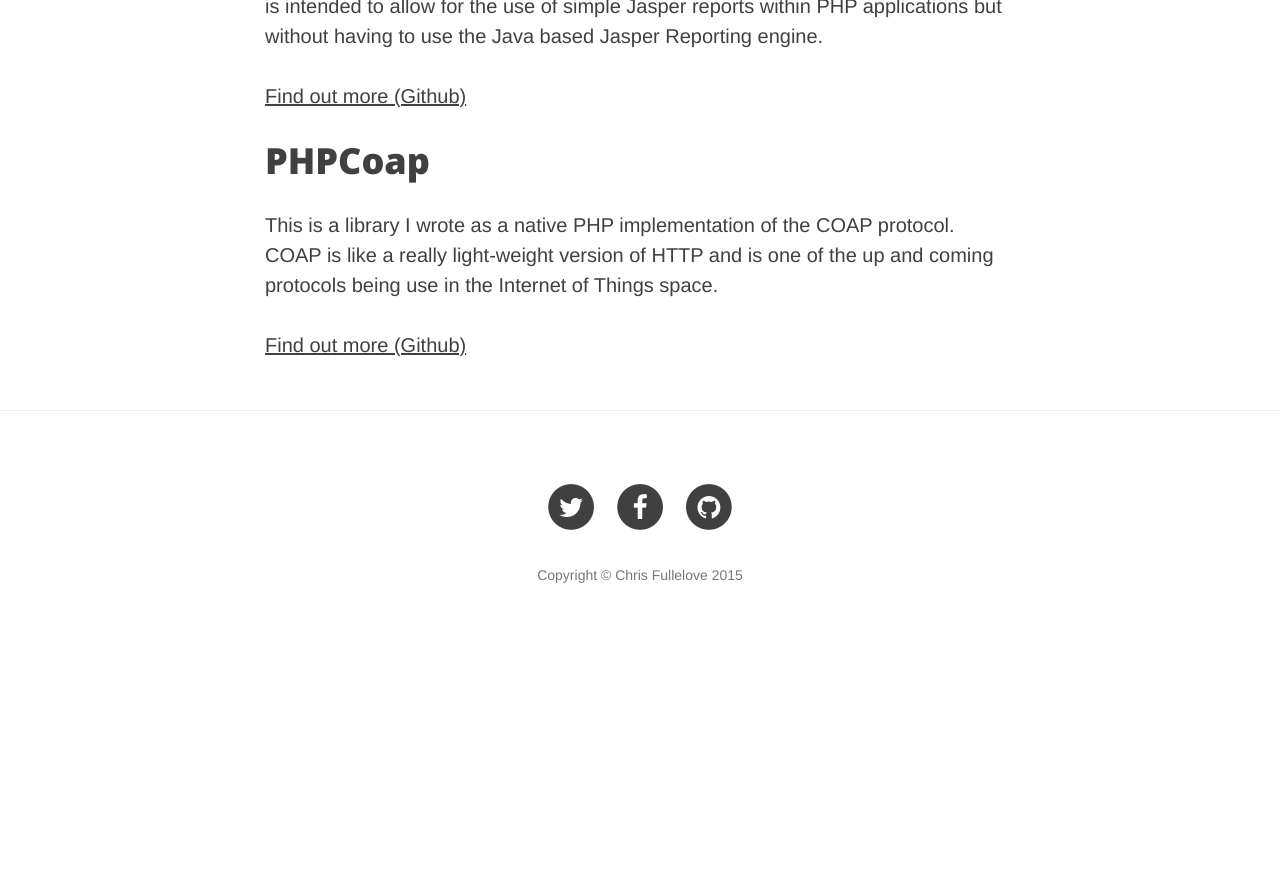
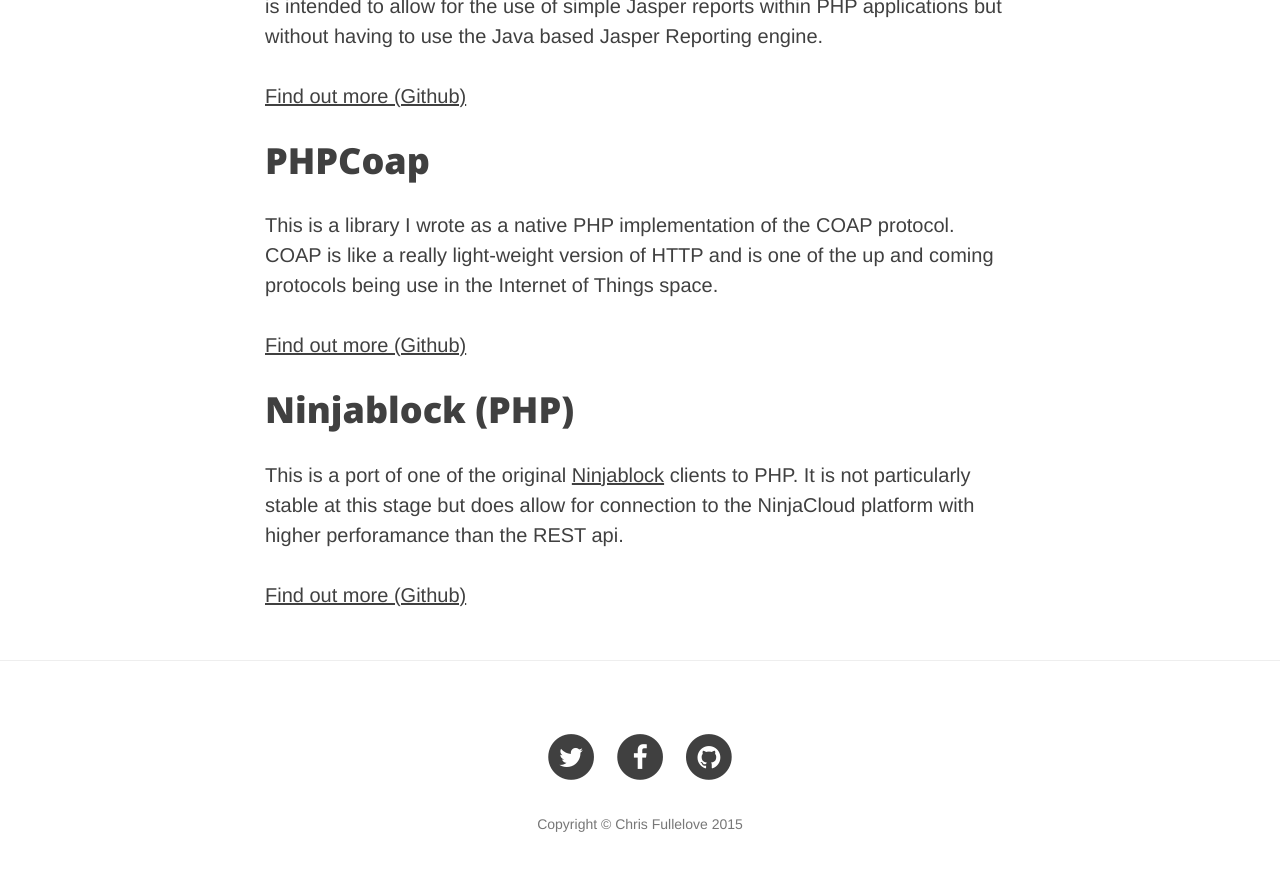
Before and after one commit to cfullelove/cfullelove.github.io, a Jekyll site: the page built from projects.md, in a window 1280 px wide and 900 px high, scrolled down 961 px. Shown: the top 871 px of the window. Built offline with Jekyll 4.4.1, drawn with Linux system fonts in a browser that asks for light colours; nearby versions of some CDN libraries; before the commit the page ends 1612 px from its top, so only the background shows below that.

Commit message:
Update projects.md

```diff
--- a/projects.md
+++ b/projects.md
@@ -25,3 +25,9 @@ The beginnings of a navtive Jasper Report XML (jrxml) rendering library in PHP.
 This is a library I wrote as a native PHP implementation of the COAP protocol. COAP is like a really light-weight version of HTTP and is one of the up and coming protocols being use in the Internet of Things space.
 
 [Find out more (Github)](https://github.com/cfullelove/PhpCoap)
+
+# Ninjablock (PHP)
+
+This is a port of one of the original [Ninjablock](http://ninjablock.com) clients to PHP. It is not particularly stable at this stage but does allow for connection to the NinjaCloud platform with higher perforamance than the REST api.
+
+[Find out more (Github)](https://github.com/cfullelove/NinjaBlock)
```
